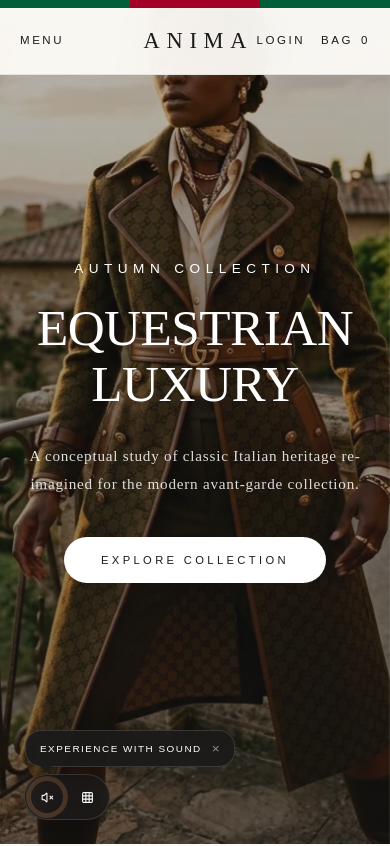
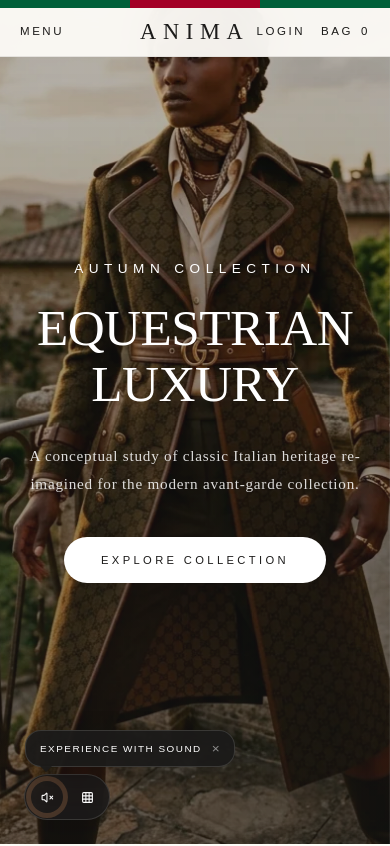
Before and after one commit to apoorv-xs/Maison-Anima, a React (Vite) app: page / in a window 390 px wide. Shown: the top 846 px of the page. Built offline with nearby package versions, Linux system fonts and the light colour scheme; a web font is replaced by a local one.

Commit message:
style: center mobile header logo absolutely and enforce no-wrap on nav links to prevent bag count clipping

```diff
--- a/src/index.css
+++ b/src/index.css
@@ -156,6 +156,7 @@
     transition: var(--transition-smooth);
     display: inline-block;
     text-align: left;
+    white-space: nowrap;
 }
 
 .nav-item br {
@@ -1042,12 +1043,20 @@
         display: inline-block !important;
     }
     .header-container {
-        padding: 20px;
+        position: relative;
+        display: flex;
+        justify-content: space-between;
+        align-items: center;
+        padding: 16px 20px;
     }
     .brand-logo {
+        position: absolute;
+        left: 50%;
+        top: 50%;
+        transform: translate(-50%, -50%);
         font-size: 1.4rem !important;
         letter-spacing: 0.3em !important;
-        margin-left: 0.3em !important;
+        margin-left: 0 !important;
     }
     .nav-right {
         gap: 16px !important;
```
